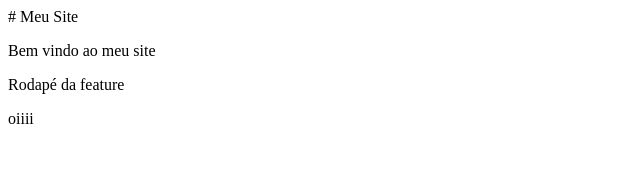
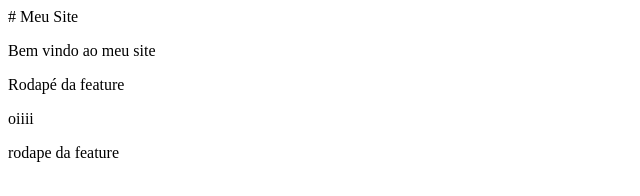
Before and after one commit to DiegoSeleguiniCode/um-site, a plain HTML site: page index.html in a window 1280 px wide. Shown: the whole page, without its empty margins (0-640 px from the left). Drawn offline with Linux system fonts and the light colour scheme.

Commit message:
feat: adiciona rodapé

```diff
--- a/index.html
+++ b/index.html
@@ -2,3 +2,4 @@
 <p>Bem vindo ao meu site</p>
 <footer>Rodapé da feature</footer>
 <p>oiiii</p>
+<footer>rodape da feature</footer>
```
